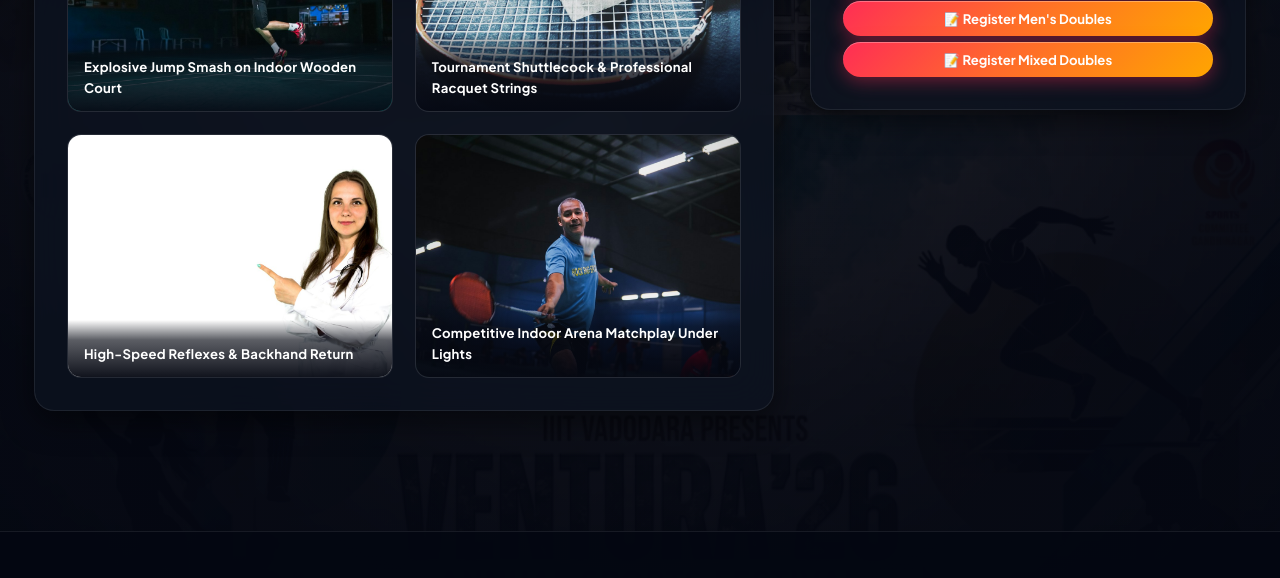
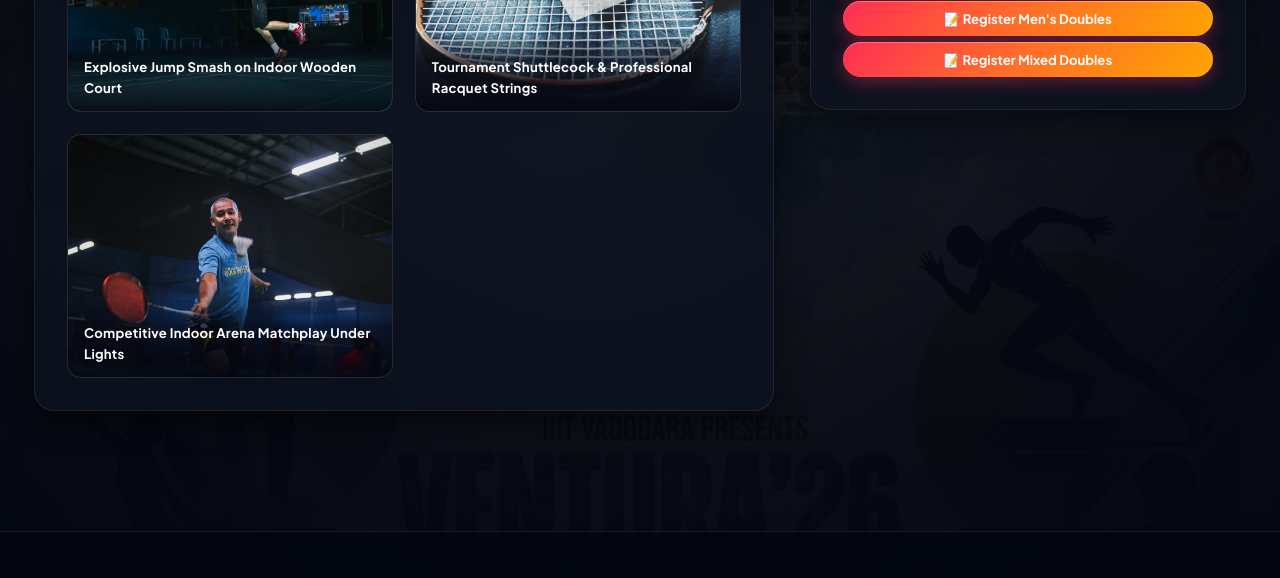
Before and after one commit to amanse7enine/ventura, a website: page badminton.html in a window 1280 px wide. Shown: the part 1600-2178 px from the top of the page. Drawn offline with Linux system fonts and the light colour scheme.

Commit message:
Remove incorrect photo from Badminton gallery

```diff
--- a/assets/js/sports-data.js
+++ b/assets/js/sports-data.js
@@ -33,7 +33,6 @@ const SPORTS_DATA = {
     gallery: [
       { url: "assets/images/badminton-smash.jpg", caption: "Explosive Jump Smash on Indoor Wooden Court" },
       { url: "assets/images/badminton-shuttle.jpg", caption: "Tournament Shuttlecock & Professional Racquet Strings" },
-      { url: "assets/images/badminton-rally.jpg", caption: "High-Speed Reflexes & Backhand Return" },
       { url: "assets/images/badminton-match.jpg", caption: "Competitive Indoor Arena Matchplay Under Lights" }
     ],
     venue: "Aloka Sports Academy",
--- a/badminton.html
+++ b/badminton.html
@@ -259,11 +259,6 @@
                 </div>
 
                 <div class="gallery-card">
-                  <img src="assets/images/badminton-rally.jpg" alt="High-Speed Reflexes & Backhand Return" loading="lazy">
-                  <div class="gallery-caption">High-Speed Reflexes & Backhand Return</div>
-                </div>
-
-                <div class="gallery-card">
                   <img src="assets/images/badminton-match.jpg" alt="Competitive Indoor Arena Matchplay Under Lights" loading="lazy">
                   <div class="gallery-caption">Competitive Indoor Arena Matchplay Under Lights</div>
                 </div>
@@ -310,11 +305,6 @@
               <div class="gallery-card">
                 <img src="assets/images/badminton-shuttle.jpg" alt="Tournament Shuttlecock & Professional Racquet Strings" loading="lazy">
                 <div class="gallery-caption">Tournament Shuttlecock & Professional Racquet Strings</div>
-              </div>
-
-              <div class="gallery-card">
-                <img src="assets/images/badminton-rally.jpg" alt="High-Speed Reflexes & Backhand Return" loading="lazy">
-                <div class="gallery-caption">High-Speed Reflexes & Backhand Return</div>
               </div>
 
               <div class="gallery-card">
```
Also changed, not shown: assets/images/badminton-rally.jpg (deleted).
